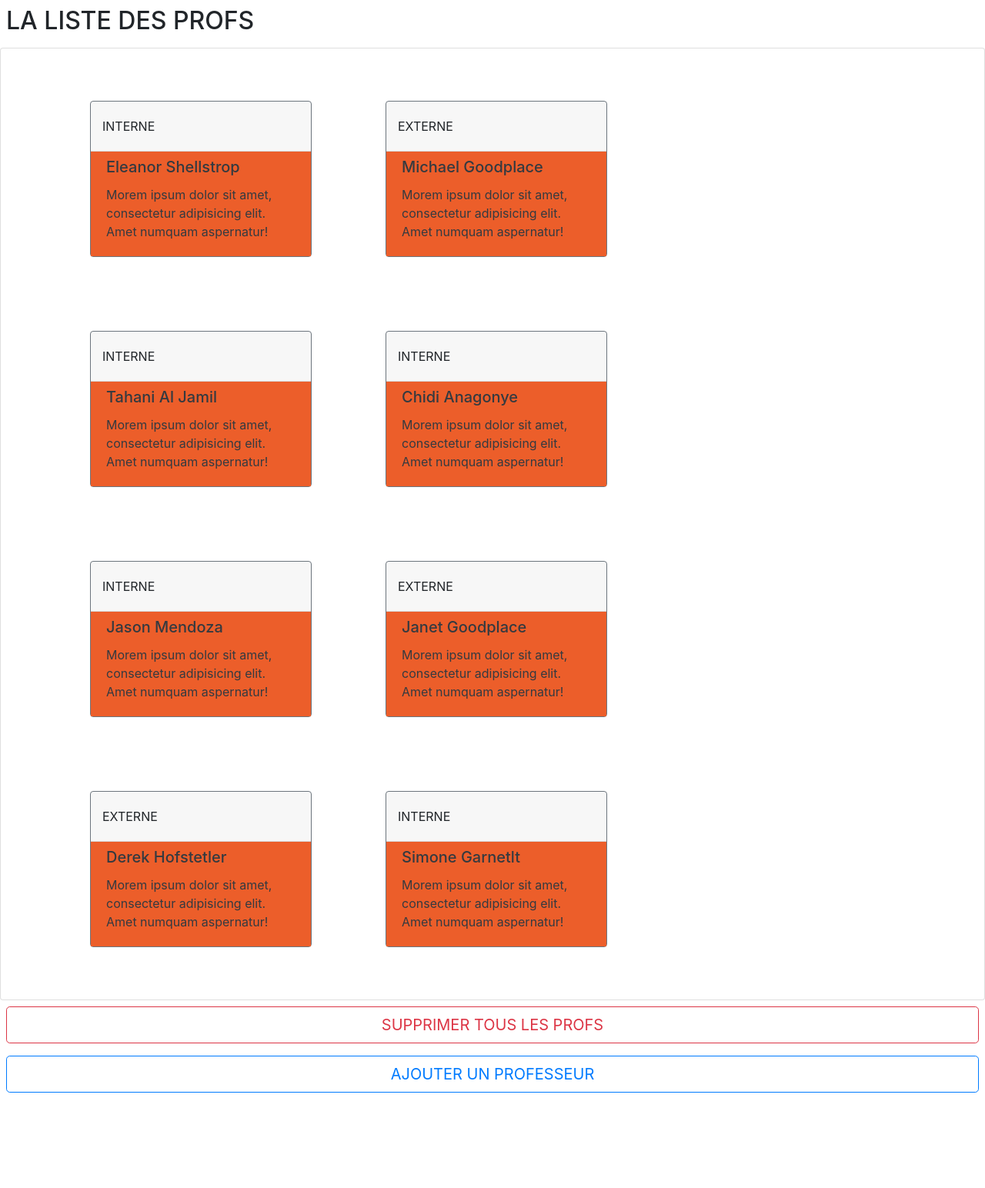
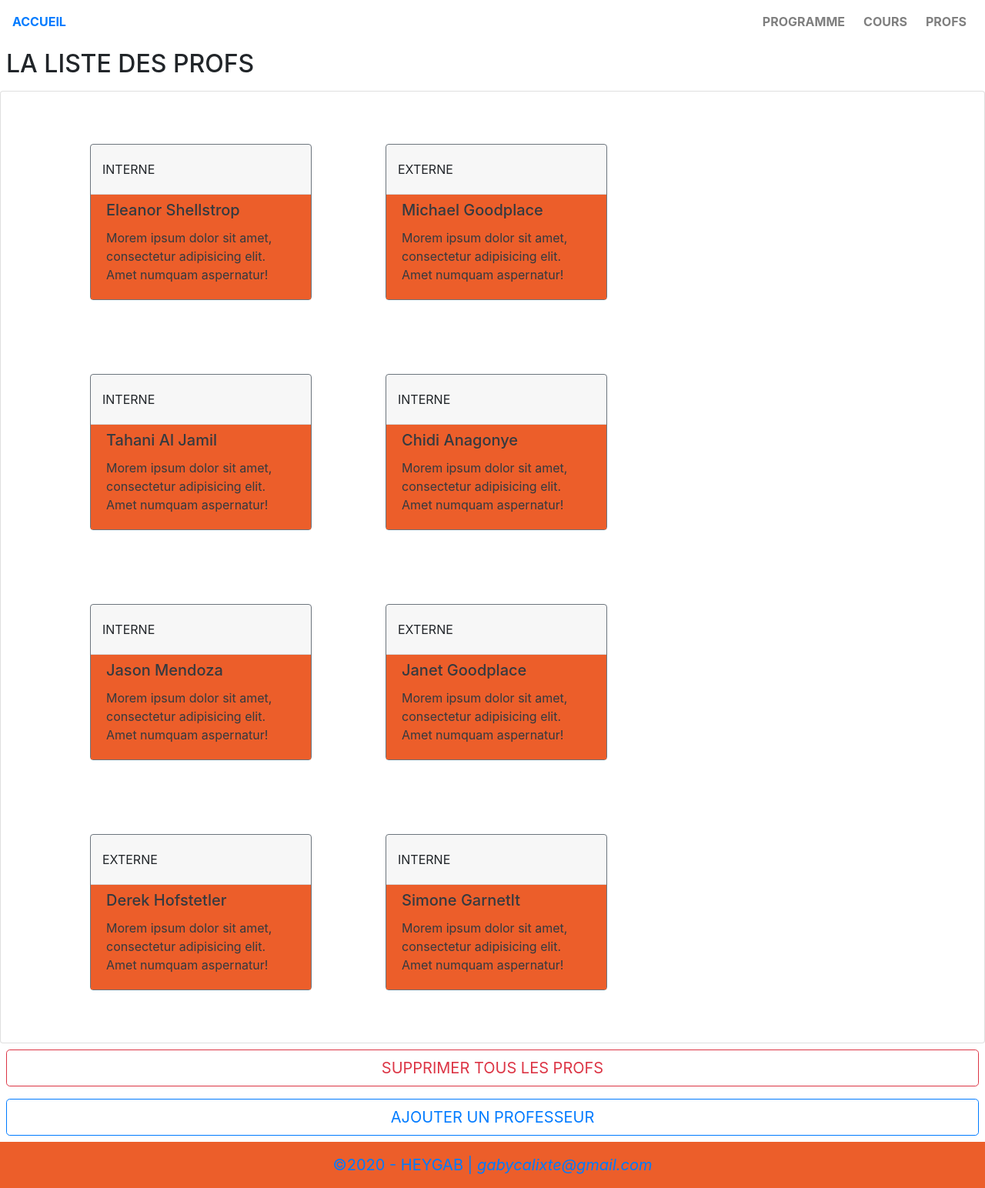
Before and after one commit to DevGaby/miage_project, an Angular app in the folder miageWebApp/: page /professeurs in a window 1280 px wide. Before the commit this address led to /. Shown: the whole page at 77% size. Before the commit the page ends 1428 px from the top, so only its background shows below. Built offline with nearby package versions, Linux system fonts and the light colour scheme.

Commit message:
feat/week-9
Routing

```diff
--- a/miageWebApp/src/app/accueil/accueil.component.html
+++ b/miageWebApp/src/app/accueil/accueil.component.html
@@ -1,3 +1,4 @@
+<app-header></app-header>
 <div class="container-fluid p-0 m-0">
     <div class="row d-flex flex-column ">
         <div class="col text-white text-uppercase text-center">
@@ -17,3 +18,4 @@
         </div>
     </div>
 </div>
+<app-footer></app-footer>
--- a/miageWebApp/src/app/app-routing.module.ts
+++ b/miageWebApp/src/app/app-routing.module.ts
@@ -1,9 +1,17 @@
-import { NgModule } from '@angular/core';
+import { NgModule, Component } from '@angular/core';
 import { Routes, RouterModule } from '@angular/router';
 import { AccueilComponent } from './accueil/accueil.component';
+import { CoursComponent } from './cours/cours.component';
+import { ProgrammeComponent } from './programme/programme.component';
+import { ProfComponent } from './prof/prof.component';
 
 
-const routes: Routes = [];
+const routes: Routes = [
+  { path: '', component: AccueilComponent },
+  { path: 'cours', component: CoursComponent },
+  { path: 'programmes', component: ProgrammeComponent },
+  { path: 'professeurs', component: ProfComponent }
+];
 
 @NgModule({
   imports: [RouterModule.forRoot(routes)],
--- a/miageWebApp/src/app/app.component.html
+++ b/miageWebApp/src/app/app.component.html
@@ -1,4 +1 @@
 <router-outlet></router-outlet>
-<app-prof></app-prof>
-<!-- <app-cours></app-cours>  -->
-<!-- <app-programme></app-programme> -->
--- a/miageWebApp/src/app/app.module.ts
+++ b/miageWebApp/src/app/app.module.ts
@@ -8,6 +8,8 @@ import { AccueilComponent } from './accueil/accueil.component';
 import { ProgrammeComponent } from './programme/programme.component';
 import { CoursComponent } from './cours/cours.component';
 import { ProfComponent } from './prof/prof.component';
+import { HeaderComponent } from './header/header.component';
+import { FooterComponent } from './footer/footer.component';
 
 
 @NgModule({
@@ -17,6 +19,8 @@ import { ProfComponent } from './prof/prof.component';
     ProgrammeComponent,
     CoursComponent,
     ProfComponent,
+    HeaderComponent,
+    FooterComponent,
   ],
   imports: [
     BrowserModule,
--- /dev/null
+++ b/miageWebApp/src/app/footer/footer.component.html
@@ -0,0 +1,8 @@
+<footer class="footer d-flex justify-content-center">
+    <div class="">
+        <a class="text-black"> ©2020 - HEYGAB | </a>
+        <a class="text-black text-decoration-none" href="mailto:gabycalixte@gmail.com">
+            <i> gabycalixte@gmail.com </i>
+        </a>
+    </div>
+</footer>
--- /dev/null
+++ b/miageWebApp/src/app/footer/footer.component.scss
@@ -0,0 +1,8 @@
+footer {
+    position: relative;
+    bottom:0;
+    width: 100%;
+    font-size: 20px;
+    padding: 15px;
+    background:#EC5E2A;
+}
--- /dev/null
+++ b/miageWebApp/src/app/footer/footer.component.ts
@@ -0,0 +1,15 @@
+import { Component, OnInit } from '@angular/core';
+
+@Component({
+  selector: 'app-footer',
+  templateUrl: './footer.component.html',
+  styleUrls: ['./footer.component.scss']
+})
+export class FooterComponent implements OnInit {
+
+  constructor() { }
+
+  ngOnInit() {
+  }
+
+}
--- /dev/null
+++ b/miageWebApp/src/app/header/header.component.html
@@ -0,0 +1,12 @@
+<div class="container-fluid p-0">
+    <div class="navbar navbar-expand-lg navbar-light">
+        <a class="text-uppercase text-black text-decoration-none" [routerLink]="['/']"> <b> accueil </b> </a>
+        <div class="collapse navbar-collapse w-75">
+            <ul class=" header navbar-nav ml-auto ">
+                <li class="nav-item pl-2"> <a class="nav-link text-black" [routerLink]="['/programmes']"> <b class="text-uppercase"> programme </b> </a> </li>
+                <li class="nav-item pl-2"> <a class="nav-link text-black" [routerLink]="['/cours']"> <b class="text-uppercase"> cours </b> </a> </li>
+                <li class="nav-item pl-2"> <a class="nav-link text-black" [routerLink]="['/professeurs']"> <b class="text-uppercase"> profs </b> </a> </li>
+            </ul>
+        </div>
+    </div>
+</div>
--- /dev/null
+++ b/miageWebApp/src/app/header/header.component.ts
@@ -0,0 +1,15 @@
+import { Component, OnInit } from '@angular/core';
+
+@Component({
+  selector: 'app-header',
+  templateUrl: './header.component.html',
+  styleUrls: ['./header.component.scss']
+})
+export class HeaderComponent implements OnInit {
+
+  constructor() { }
+
+  ngOnInit() {
+  }
+
+}
--- a/miageWebApp/src/app/prof/prof.component.html
+++ b/miageWebApp/src/app/prof/prof.component.html
@@ -1,3 +1,4 @@
+<app-header></app-header>
 <div class="container-fluid p-0">
     <div class="title p-2"> <h2 class="text-uppercase"> La liste des profs </h2> </div>
     <div class="card px-5">
@@ -79,3 +80,4 @@
     </form>
     </div>
 </div>
+<app-footer></app-footer>
--- a/miageWebApp/src/app/programme/programme.component.html
+++ b/miageWebApp/src/app/programme/programme.component.html
@@ -1,3 +1,4 @@
+<app-header></app-header>
 <div class="container-fluid p-0 m-0">
     <div class="card-body p-2">
         <div class="title">
@@ -18,3 +19,4 @@
         </div>
     </div>
 </div>
+<app-footer></app-footer>
```
Also changed, not shown: miageWebApp/src/app/header/header.component.scss (added), 2 other files (tests, documents, lock files or other folders).
